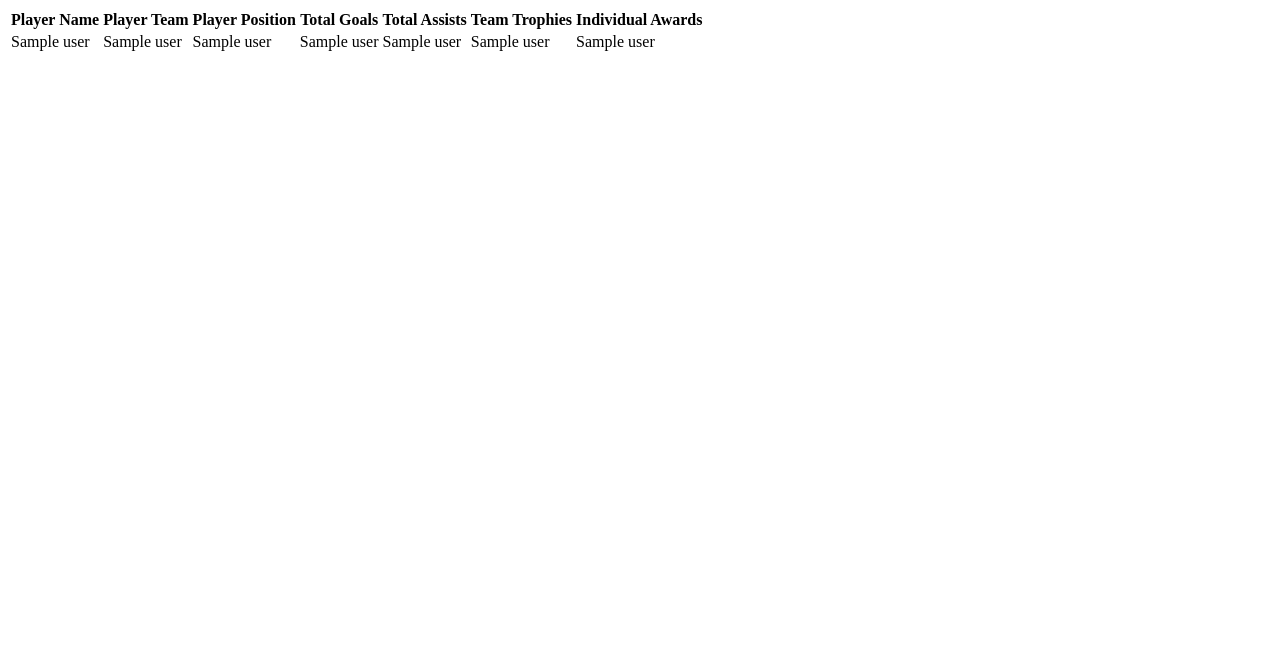
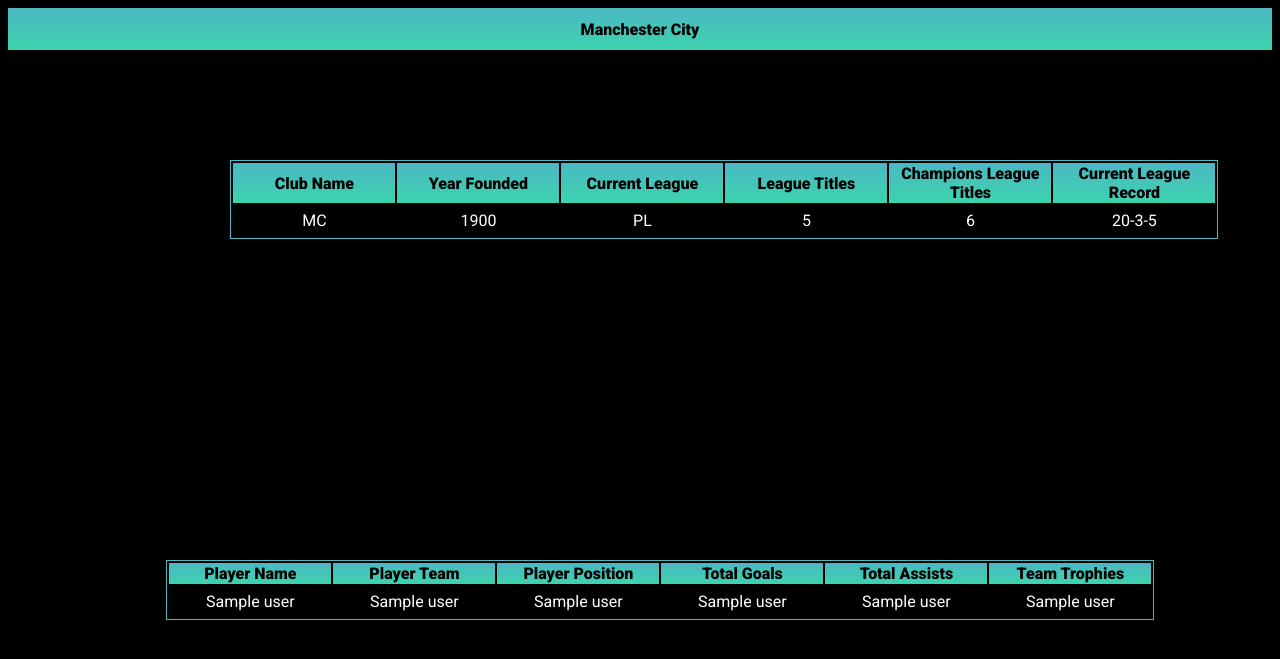
Before and after one commit to neel10i/soccerstatsproject2, a Flask app: template myapplication/templates/mancity.html in a window 1280 px wide. Shown: the top 659 px of the page. Run offline with Flask 2, Linux system fonts and the light colour scheme; the template is opened without the code that fills it: most values are stand-ins (such as "Sample title", 1, 10 or a date in 2020); parts of the project's set-up code (start-up, migrations or seed data) failed here and were passed over; some libraries are stand-ins or nearby versions.

Commit message:
Update mancity.html

```diff
--- a/myapplication/templates/mancity.html
+++ b/myapplication/templates/mancity.html
@@ -1,3 +1,44 @@
+<!DOCTYPE html>
+<html lang="en">
+<head>
+    <!-- setting the required refereneces and stylesheets -->
+    <link rel="stylesheet" href="static\combined.css?<?php echo date('l jS \of F Y h:i:s A'); ?>">
+    <link rel="preconnect" href="https://fonts.googleapis.com">
+    <link rel="preconnect" href="https://fonts.gstatic.com" crossorigin>
+    <link href="https://fonts.googleapis.com/css2?family=Roboto:wght@400;500;900&display=swap" rel="stylesheet">
+    <meta name="viewport" content="width=device-width, initial-scale=1.0">
+    <meta charset="UTF-8">
+    <meta http-equiv="X-UA-Compatible" content="IE=edge">
+
+</head>
+<body>
+    <!-- creating a class called header which contains a h1 tag-->
+    <div class="header">
+        <h1>Manchester City</h1>
+    </div>
+
+    <!-- creating a table where the header and datacells are manually entered-->
+    <table class="teamTable">
+        <tr>
+            <th>Club Name</th>
+            <th>Year Founded</th>
+            <th>Current League</th>
+            <th>League Titles</th>
+            <th>Champions League Titles</th>
+            <th>Current League Record</th>
+        </tr>
+        <tr>
+            <td>MC</td>
+            <td>1900</td>
+            <td>PL</td>
+            <td>5</td>
+            <td>6</td>
+            <td>20-3-5</td>
+        </tr>
+
+    <table>
+
+    <!-- creating a table where the data cells are populated through the mysql connection -->
     <table class="playerTable">
         <tr>
             <th>Player Name</th>
@@ -6,7 +47,6 @@
             <th>Total Goals</th>
             <th> Total Assists</th>
             <th>Team Trophies</th>
-        <th>Individual Awards</th>
         </tr>
         {% for user in userDetails %}
         <tr>
@@ -16,7 +56,8 @@
             <td>{{user[4]}}</td>
             <td>{{user[5]}}</td>
             <td>{{user[6]}}</td>
-        <td>{{user[7]}}</td>
         </tr>
         {% endfor %}
     <table>
+</body>
+</html>
```
Lines whose indentation alone changed are shown as unchanged.
